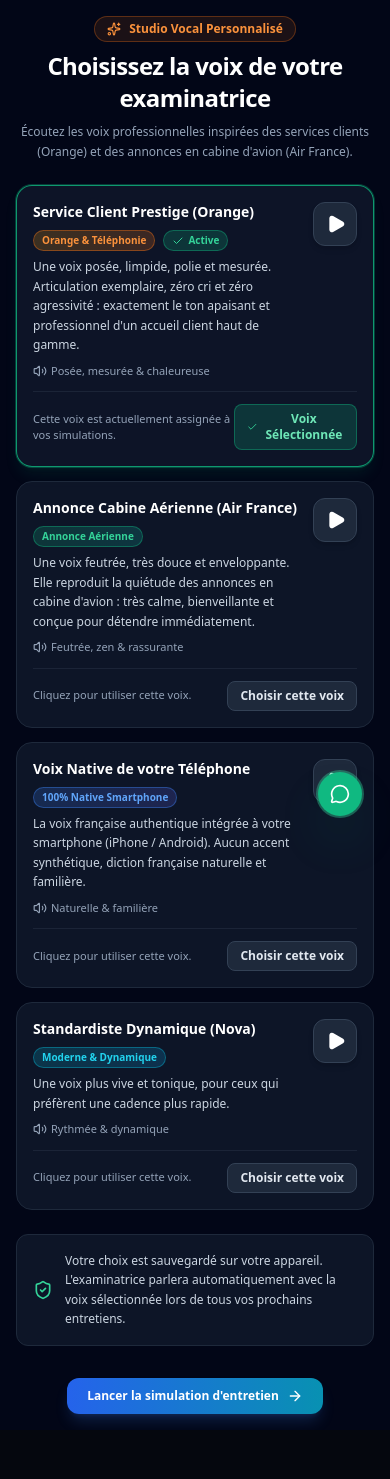
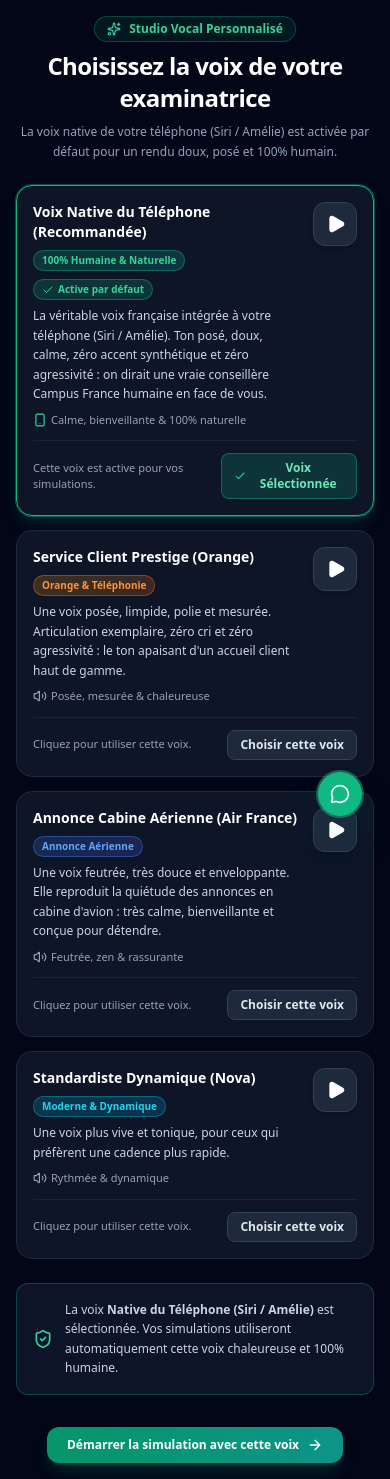
Before and after one commit to FatouDiouf9819/Prepa-Campus, a Next.js app: page /voix in a window 390 px wide. Before the commit the page ends 1430 px from the top, so only its background shows below. Built offline with nearby package versions, Linux system fonts and the light colour scheme.

Commit message:
feat(voice): set native phone voice (Siri / Amélie) as default everywhere

```diff
--- a/src/app/voix/page.tsx
+++ b/src/app/voix/page.tsx
@@ -2,7 +2,7 @@
 
 import React, { useState, useEffect, useRef } from 'react';
 import Link from 'next/link';
-import { Volume2, Play, Pause, Sparkles, CheckCircle2, ArrowRight, ShieldCheck, Check } from 'lucide-react';
+import { Volume2, Play, Pause, Sparkles, ArrowRight, ShieldCheck, Check, Smartphone } from 'lucide-react';
 
 interface VoiceOption {
   id: string;
@@ -14,9 +14,21 @@ interface VoiceOption {
   description: string;
   accent: string;
   colorBadge: string;
+  isRecommended?: boolean;
 }
 
 const VOICES: VoiceOption[] = [
+  {
+    id: 'native',
+    title: 'Voix Native du Téléphone (Recommandée)',
+    subtitle: 'La voix authentique de votre smartphone (Siri / Amélie / Google)',
+    tag: '100% Humaine & Naturelle',
+    type: 'native',
+    isRecommended: true,
+    description: 'La véritable voix française intégrée à votre téléphone (Siri / Amélie). Ton posé, doux, calme, zéro accent synthétique et zéro agressivité : on dirait une vraie conseillère Campus France humaine en face de vous.',
+    accent: 'Calme, bienveillante & 100% naturelle',
+    colorBadge: 'from-emerald-500/20 to-teal-500/20 border-emerald-500/40 text-emerald-400',
+  },
   {
     id: 'alloy',
     title: 'Service Client Prestige (Orange)',
@@ -24,7 +36,7 @@ const VOICES: VoiceOption[] = [
     tag: 'Orange & Téléphonie',
     type: 'file',
     audioSrc: '/voice-service-client-alloy.mp3',
-    description: 'Une voix posée, limpide, polie et mesurée. Articulation exemplaire, zéro cri et zéro agressivité : exactement le ton apaisant et professionnel d\'un accueil client haut de gamme.',
+    description: 'Une voix posée, limpide, polie et mesurée. Articulation exemplaire, zéro cri et zéro agressivité : le ton apaisant d\'un accueil client haut de gamme.',
     accent: 'Posée, mesurée & chaleureuse',
     colorBadge: 'from-amber-500/20 to-orange-500/20 border-orange-500/40 text-orange-400',
   },
@@ -35,18 +47,8 @@ const VOICES: VoiceOption[] = [
     tag: 'Annonce Aérienne',
     type: 'file',
     audioSrc: '/voice-avion-sage.mp3',
-    description: 'Une voix feutrée, très douce et enveloppante. Elle reproduit la quiétude des annonces en cabine d\'avion : très calme, bienveillante et conçue pour détendre immédiatement.',
+    description: 'Une voix feutrée, très douce et enveloppante. Elle reproduit la quiétude des annonces en cabine d\'avion : très calme, bienveillante et conçue pour détendre.',
     accent: 'Feutrée, zen & rassurante',
-    colorBadge: 'from-emerald-500/20 to-teal-500/20 border-emerald-500/40 text-emerald-400',
-  },
-  {
-    id: 'native',
-    title: 'Voix Native de votre Téléphone',
-    subtitle: 'La voix officielle de votre appareil (Siri / Amélie / Google)',
-    tag: '100% Native Smartphone',
-    type: 'native',
-    description: 'La voix française authentique intégrée à votre smartphone (iPhone / Android). Aucun accent synthétique, diction française naturelle et familière.',
-    accent: 'Naturelle & familière',
     colorBadge: 'from-blue-500/20 to-indigo-500/20 border-blue-500/40 text-blue-400',
   },
   {
@@ -65,18 +67,19 @@ const VOICES: VoiceOption[] = [
 const TEST_PHRASE = "Bonjour et bienvenue à votre entretien officiel Campus France. Prenez le temps de vous installer, nous allons commencer dès que vous êtes prêt.";
 
 export default function VoicePreviewPage() {
-  const [selectedVoiceId, setSelectedVoiceId] = useState<string>('alloy');
+  const [selectedVoiceId, setSelectedVoiceId] = useState<string>('native');
   const [playingId, setPlayingId] = useState<string | null>(null);
   const audioRef = useRef<HTMLAudioElement | null>(null);
 
-  // Charger la préférence de l'utilisateur au montage
+  // Charger la préférence de l'utilisateur au montage (par défaut 'native')
   useEffect(() => {
     if (typeof window !== 'undefined') {
       const saved = localStorage.getItem('preferred_voice');
       if (saved && VOICES.some((v) => v.id === saved)) {
         setSelectedVoiceId(saved);
       } else {
-        setSelectedVoiceId('alloy');
+        setSelectedVoiceId('native');
+        localStorage.setItem('preferred_voice', 'native');
       }
     }
   }, []);
@@ -113,8 +116,9 @@ export default function VoicePreviewPage() {
         const voices = window.speechSynthesis.getVoices();
         const frenchVoices = voices.filter((v) => v.lang.startsWith('fr'));
         const preferredFrench =
+          frenchVoices.find((v) => /marie|amélie|amelie|audrey|aurélie|aurelie/i.test(v.name)) ||
           frenchVoices.find((v) => /google\s+français/i.test(v.name)) ||
-          frenchVoices.find((v) => /audrey|aurélie|aurelie|amélie|amelie|marie|hortense|celine/i.test(v.name)) ||
+          frenchVoices.find((v) => /hortense|denise|julie|virginie|céline|celine|female|femme/i.test(v.name)) ||
           frenchVoices.find((v) => !/thomas|nicolas|paul|claude|male|homme/i.test(v.name)) ||
           frenchVoices[0];
 
@@ -155,7 +159,7 @@ export default function VoicePreviewPage() {
       <div className="max-w-xl w-full space-y-6">
         {/* En-tête */}
         <div className="text-center space-y-2">
-          <div className="inline-flex items-center gap-2 px-3 py-1 rounded-full bg-orange-500/10 border border-orange-500/30 text-orange-400 text-xs font-semibold">
+          <div className="inline-flex items-center gap-2 px-3 py-1 rounded-full bg-emerald-500/10 border border-emerald-500/30 text-emerald-400 text-xs font-semibold">
             <Sparkles className="w-3.5 h-3.5" />
             <span>Studio Vocal Personnalisé</span>
           </div>
@@ -163,7 +167,7 @@ export default function VoicePreviewPage() {
             Choisissez la voix de votre examinatrice
           </h1>
           <p className="text-xs sm:text-sm text-slate-400 max-w-md mx-auto leading-relaxed">
-            Écoutez les voix professionnelles inspirées des services clients (Orange) et des annonces en cabine d&apos;avion (Air France).
+            La voix native de votre téléphone (Siri / Amélie) est activée par défaut pour un rendu doux, posé et 100% humain.
           </p>
         </div>
 
@@ -178,7 +182,7 @@ export default function VoicePreviewPage() {
                 key={voice.id}
                 className={`p-4 sm:p-5 rounded-2xl bg-slate-900/90 border transition-all ${
                   isSelected
-                    ? 'border-emerald-500/80 shadow-lg shadow-emerald-500/10 ring-1 ring-emerald-500/30'
+                    ? 'border-emerald-500 shadow-lg shadow-emerald-500/15 ring-1 ring-emerald-500/40'
                     : 'border-slate-800 hover:border-slate-700'
                 }`}
               >
@@ -192,13 +196,17 @@ export default function VoicePreviewPage() {
                       {isSelected && (
                         <span className="px-2 py-0.5 rounded-full text-[10px] font-bold bg-emerald-500/20 text-emerald-400 border border-emerald-500/40 flex items-center gap-1">
                           <Check className="w-3 h-3" />
-                          <span>Active</span>
+                          <span>Active par défaut</span>
                         </span>
                       )}
                     </div>
                     <p className="text-xs text-slate-300 leading-relaxed">{voice.description}</p>
                     <p className="text-[11px] text-slate-400 flex items-center gap-1 pt-0.5">
-                      <Volume2 className="w-3.5 h-3.5 text-slate-400" />
+                      {voice.type === 'native' ? (
+                        <Smartphone className="w-3.5 h-3.5 text-emerald-400" />
+                      ) : (
+                        <Volume2 className="w-3.5 h-3.5 text-slate-400" />
+                      )}
                       <span>{voice.accent}</span>
                     </p>
                   </div>
@@ -209,7 +217,7 @@ export default function VoicePreviewPage() {
                     onClick={() => handlePlayVoice(voice)}
                     className={`shrink-0 w-11 h-11 rounded-xl flex items-center justify-center transition active:scale-95 cursor-pointer shadow-md ${
                       isPlaying
-                        ? 'bg-amber-500 text-slate-950 font-bold animate-pulse'
+                        ? 'bg-emerald-500 text-slate-950 font-bold animate-pulse'
                         : 'bg-slate-800 hover:bg-slate-700 text-white border border-slate-700'
                     }`}
                     aria-label={`Écouter la voix ${voice.title}`}
@@ -222,14 +230,14 @@ export default function VoicePreviewPage() {
                 {/* Bouton de sélection */}
                 <div className="mt-3 pt-3 border-t border-slate-800/80 flex items-center justify-between">
                   <span className="text-[11px] text-slate-400">
-                    {isSelected ? 'Cette voix est actuellement assignée à vos simulations.' : 'Cliquez pour utiliser cette voix.'}
+                    {isSelected ? 'Cette voix est active pour vos simulations.' : 'Cliquez pour utiliser cette voix.'}
                   </span>
                   <button
                     type="button"
                     onClick={() => handleSelectVoice(voice.id)}
                     className={`px-3 py-1.5 rounded-lg text-xs font-semibold transition active:scale-95 cursor-pointer flex items-center gap-1.5 ${
                       isSelected
-                        ? 'bg-emerald-500/20 text-emerald-300 border border-emerald-500/40 cursor-default'
+                        ? 'bg-emerald-500/20 text-emerald-300 border border-emerald-500/40 cursor-default font-bold'
                         : 'bg-slate-800 hover:bg-slate-700 text-slate-200 border border-slate-700'
                     }`}
                   >
@@ -249,10 +257,10 @@ export default function VoicePreviewPage() {
         </div>
 
         {/* Bannière de confirmation */}
-        <div className="p-4 rounded-xl bg-slate-900/90 border border-slate-800 flex items-center gap-3">
+        <div className="p-4 rounded-xl bg-slate-900/90 border border-emerald-500/30 flex items-center gap-3">
           <ShieldCheck className="w-5 h-5 text-emerald-400 shrink-0" />
           <p className="text-xs text-slate-300 leading-relaxed">
-            Votre choix est sauvegardé sur votre appareil. L&apos;examinatrice parlera automatiquement avec la voix sélectionnée lors de tous vos prochains entretiens.
+            La voix <strong>Native du Téléphone (Siri / Amélie)</strong> est sélectionnée. Vos simulations utiliseront automatiquement cette voix chaleureuse et 100% humaine.
           </p>
         </div>
 
@@ -260,9 +268,9 @@ export default function VoicePreviewPage() {
         <div className="text-center pt-2">
           <Link
             href="/entretien"
-            className="inline-flex items-center gap-2 px-5 py-2.5 rounded-xl bg-gradient-to-r from-blue-600 to-cyan-600 hover:from-blue-500 hover:to-cyan-500 text-white text-xs font-semibold shadow-lg shadow-blue-500/20 active:scale-95 transition"
+            className="inline-flex items-center gap-2 px-5 py-2.5 rounded-xl bg-gradient-to-r from-emerald-600 to-teal-600 hover:from-emerald-500 hover:to-teal-500 text-white text-xs font-semibold shadow-lg shadow-emerald-500/20 active:scale-95 transition"
           >
-            <span>Lancer la simulation d&apos;entretien</span>
+            <span>Démarrer la simulation avec cette voix</span>
             <ArrowRight className="w-4 h-4" />
           </Link>
         </div>
--- a/src/components/interview/InterviewRoom.tsx
+++ b/src/components/interview/InterviewRoom.tsx
@@ -690,9 +690,10 @@ export function InterviewRoom() {
 
       const frenchVoices = availableVoices.filter((v) => v.lang.startsWith('fr'));
       const femaleFrenchVoice =
+        frenchVoices.find((v) => /marie|amélie|amelie|audrey|aurélie|aurelie/i.test(v.name)) ||
         frenchVoices.find((v) => /google\s+français/i.test(v.name)) ||
         frenchVoices.find((v) =>
-          /audrey|aurélie|aurelie|amélie|amelie|marie|hortense|denise|julie|virginie|céline|celine|female|femme/i.test(v.name)
+          /hortense|denise|julie|virginie|céline|celine|female|femme/i.test(v.name)
         ) ||
         frenchVoices.find((v) => !/thomas|nicolas|paul|claude|male|homme|daniel|david|antoine/i.test(v.name)) ||
         frenchVoices[0];
@@ -786,7 +787,8 @@ export function InterviewRoom() {
 
     const preferredVoice = typeof window !== 'undefined' ? localStorage.getItem('preferred_voice') : null;
 
-    if (preferredVoice === 'native') {
+    // Par défaut (ou si 'native' est choisi), utiliser la voix native ultra-naturelle du téléphone (Siri / Amélie)
+    if (!preferredVoice || preferredVoice === 'native') {
       fallbackWebSpeech(textToSpeak, triggerReadyAfterSpeech);
       return;
     }
@@ -1229,16 +1231,16 @@ export function InterviewRoom() {
     }
   }, [profile, status]);
 
-  // Précharger l'audio réel de l'examinatrice pour une lecture instantanée lors du test
+  // Précharger l'audio de l'examinatrice si une voix serveur spécifique est choisie
   useEffect(() => {
     const preferredVoice = typeof window !== 'undefined' ? localStorage.getItem('preferred_voice') : null;
-    if (preferredVoice === 'native') return;
+    if (!preferredVoice || preferredVoice === 'native') return;
 
     if (status === 'READY_TO_START' && !preloadedWarmupBlobRef.current) {
       fetch('/api/audio/synthesize', {
         method: 'POST',
         headers: { 'Content-Type': 'application/json' },
-        body: JSON.stringify({ text: TEST_EXAMINER_PHRASE, voice: preferredVoice || undefined }),
+        body: JSON.stringify({ text: TEST_EXAMINER_PHRASE, voice: preferredVoice }),
       })
         .then((res) => (res.status === 200 ? res.blob() : null))
         .then((blob) => {
@@ -1250,14 +1252,14 @@ export function InterviewRoom() {
     }
   }, [status]);
 
-  // Test audio de la voix de l'examinatrice (Voix Studio Service Client / Accueil Prestige)
+  // Test audio de la voix de l'examinatrice
   const handleTestExaminerVoice = async () => {
     if (isPlayingTestVoice) return;
     unlockMobileAudio();
     setIsPlayingTestVoice(true);
 
     const preferredVoice = typeof window !== 'undefined' ? localStorage.getItem('preferred_voice') : null;
-    if (preferredVoice === 'native') {
+    if (!preferredVoice || preferredVoice === 'native') {
       fallbackWebSpeech(TEST_EXAMINER_PHRASE, () => {
         setIsPlayingTestVoice(false);
       });
```
